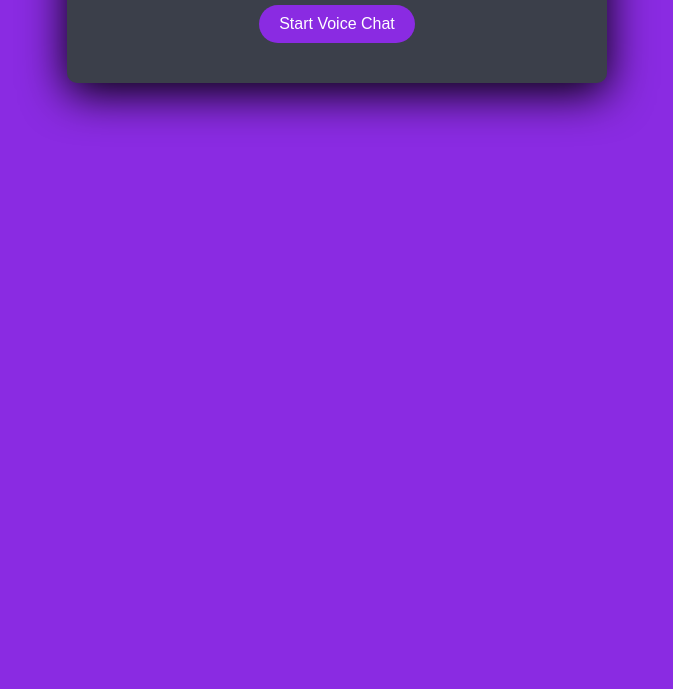
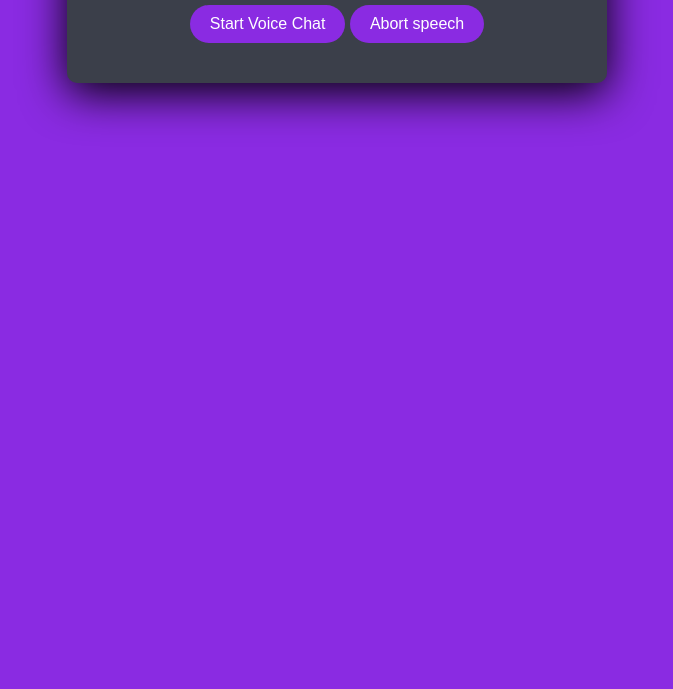
Before and after one commit to eyosiyasg/AI-learning-portal, a website: page public/voicechat.html in a window 1280 px wide. Shown: the part 111-800 px from the top of the page, without its empty margins (303-976 px from the left). Drawn offline with Linux system fonts and the light colour scheme.

Commit message:
added abort speech

```diff
--- a/public/voicechat.html
+++ b/public/voicechat.html
@@ -44,6 +44,7 @@
     <div class="container">
         <h2>AI Voice Chat</h2>
         <button onclick="startVoiceChat()">Start Voice Chat</button>
+        <button onclick="stopSpeaking()">Abort speech</button>
         <div id="messages"></div>
     </div>
      <script src="config.js"></script>
@@ -109,6 +110,10 @@
             speech.lang = "en-US";
             window.speechSynthesis.speak(speech);
         }
+
+        function stopSpeaking(){
+            window.speechSynthesis.cancel()
+        }
     </script>
 </body>
 </html>
```
